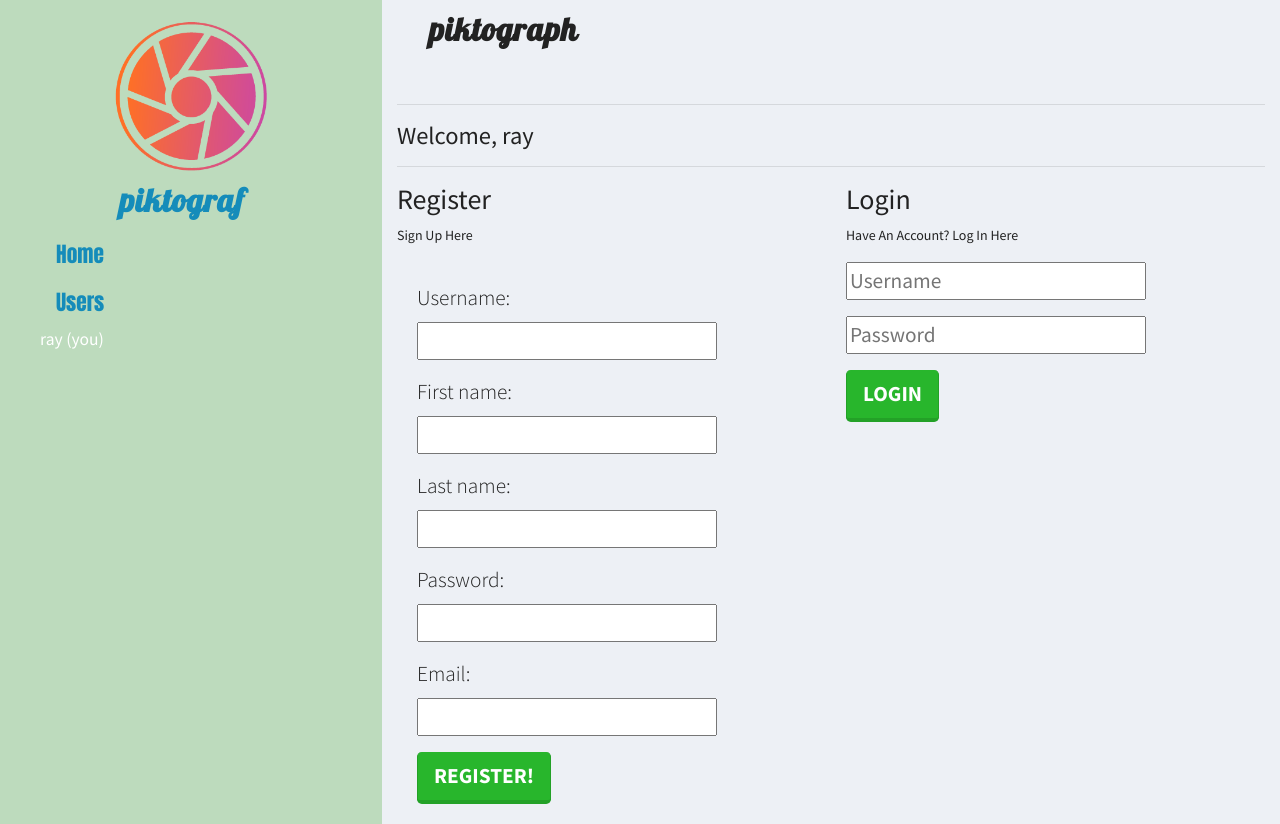
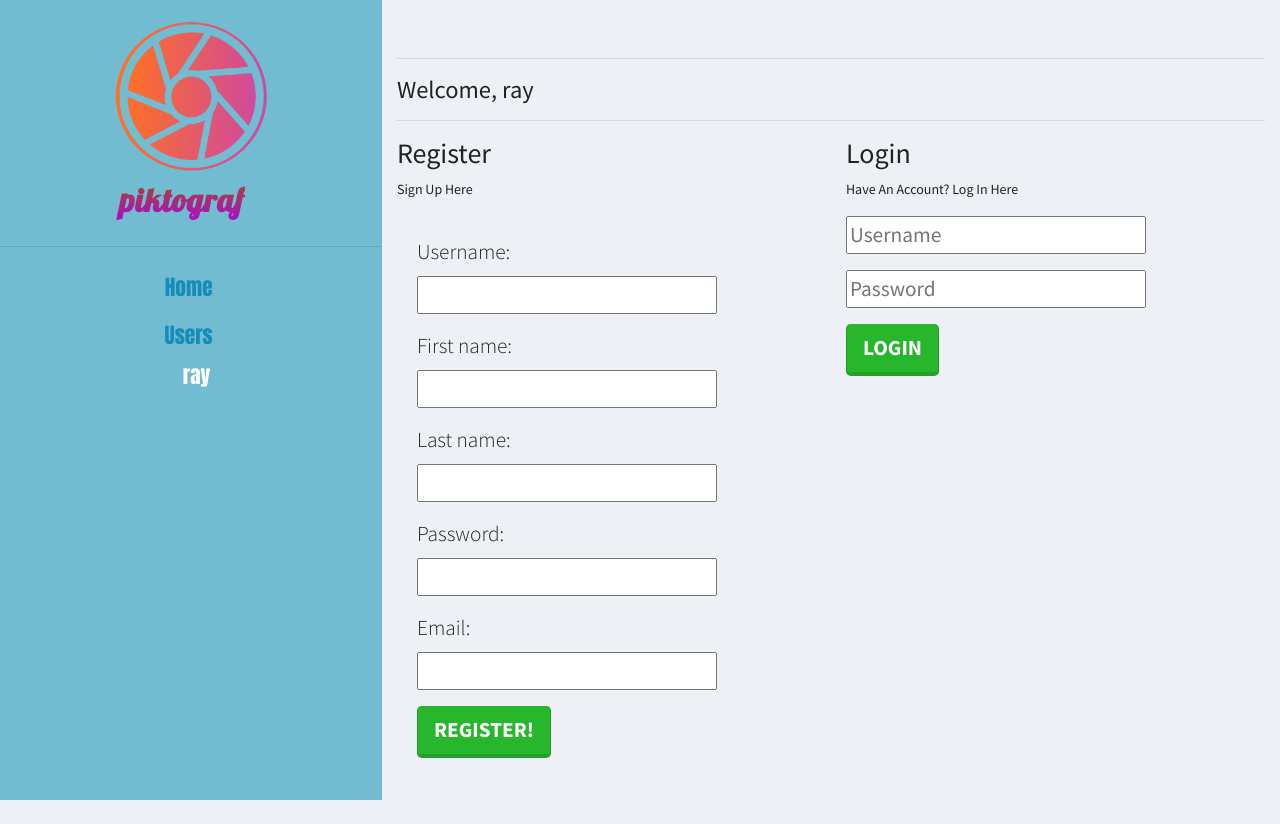
Before and after one commit to stevezlin/picasso_project, a Django app: page / in a window 1280 px wide. After the commit the page ends 800 px from the top, so only its background shows below. Run offline with Django 3.2, Linux system fonts and the light colour scheme; a user stored in the database is signed in; some libraries are stand-ins or nearby versions.

Commit message:
more base and style changes

```diff
--- a/picassoapp/static/styles.css
+++ b/picassoapp/static/styles.css
@@ -1,3 +1,4 @@
+/* logo styling */
 .navbar-brand {
     font-family: 'Lobster', cursive;
     font-weight: 800;
@@ -5,16 +6,23 @@
     font-size: 24pt;
     padding-left:1em;
     margin-right: 50px;
+    background: -webkit-linear-gradient(#A50, #A0E);
+    -webkit-background-clip: text;
+    -webkit-text-fill-color: transparent;
 }
 
+/*background color */
 body {
     background: #edf0f5;
     display:inline-flex;
 }
 
 .nav-link {
+    color: #white;
     font-family: 'Anton', sans-serif;
     font-size: 16pt;
+    padding-left:1em;
+    margin-right: 50px;
 }
 
 form textarea,
@@ -34,11 +42,12 @@ button.btn-lg {
     font-size: 16pt;
 }
 
+/* side bar styling */
 .nav-container{
     top:0;
     min-height:100vh;
     height:auto;
-    background: #BDDBBD !important;
+    background: #72BCD2 !important;
     width:550px;
 
 }
@@ -51,11 +60,16 @@ button.btn-lg {
 .navlinks {
     display:block;
     font-size:1.25em;
-    font-weight:400;
+    font-weight: 400;
+    font-family: 'Anton', sans-serif;
+    font-size: 16pt;
+    padding-left: 1em;
+    margin-right: 50px;
 }
 
+/* color of the username on the side bar */
 .navlinks a {
-    color: #ffffff;
+    color: #fff;
 }
 
 .navlinks:hover {
--- a/picassoapp/templates/base.html
+++ b/picassoapp/templates/base.html
@@ -28,21 +28,29 @@
             <br>
             <center><img src="/static/logo.png" height="150 px"><br>
             <a href="/" class="navbar-brand">piktograf</a></center>
+            <hr>
             </div>
             <div>
                 <ul>
-                    <li class="nav-link">
+                   <li class="nav-link">
+                        <center>
                         <a href="{% url "home" %}">Home</a>
+                        </center>
                     </li>
-                    <li class="nav-link">
+                   <li class="nav-link">
+                        <center>
                         <a href="{% url "all_users" %}">Users</a>
+                        </center>
                     </li>
 
                     <!-- If the user is logged in, greet them -->
                     {% if user.is_authenticated %}
-                        <li class="navlinks">
-                            <a href="/user/{{ user.username }}/">{{ user }} (you)</a>
-                        </li>
+
+                    <li class="navlinks">
+                        <center>
+                        <a href="/user/{{ user.username }}/">{{ user }}</a>
+                        </center>
+                    </li>
                     {% endif %}
                 </ul>
             </div>
--- a/picassoapp/templates/pages/home.html
+++ b/picassoapp/templates/pages/home.html
@@ -3,7 +3,6 @@
 {% block title %}Piktograf Home{% endblock %}
 
 {% block content %}
-<h2 class="navbar-brand">piktograph</h2>
 <br />
 <br />
 
```
Also changed, not shown: db.sqlite3.
